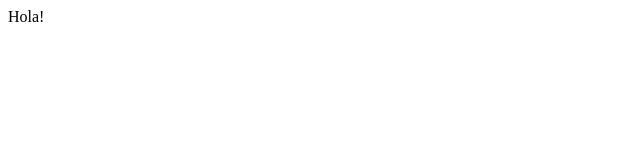
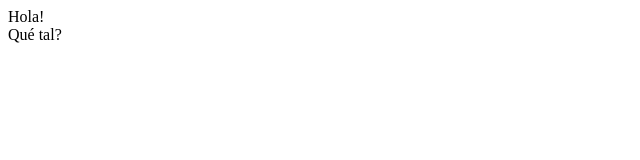
Before and after one commit to rodri360/pragacakes, a plain HTML site: page index.html in a window 1280 px wide. Shown: the full height of the page, 0-640 px from the left. Drawn offline with Linux system fonts and the light colour scheme.

Commit message:
Second commit

```diff
--- a/index.html
+++ b/index.html
@@ -7,6 +7,7 @@
     <title>Pragacakes</title>
 </head>
 <body>
-    Hola!
+    Hola!<br>
+    Qué tal?
 </body>
 </html>
```
